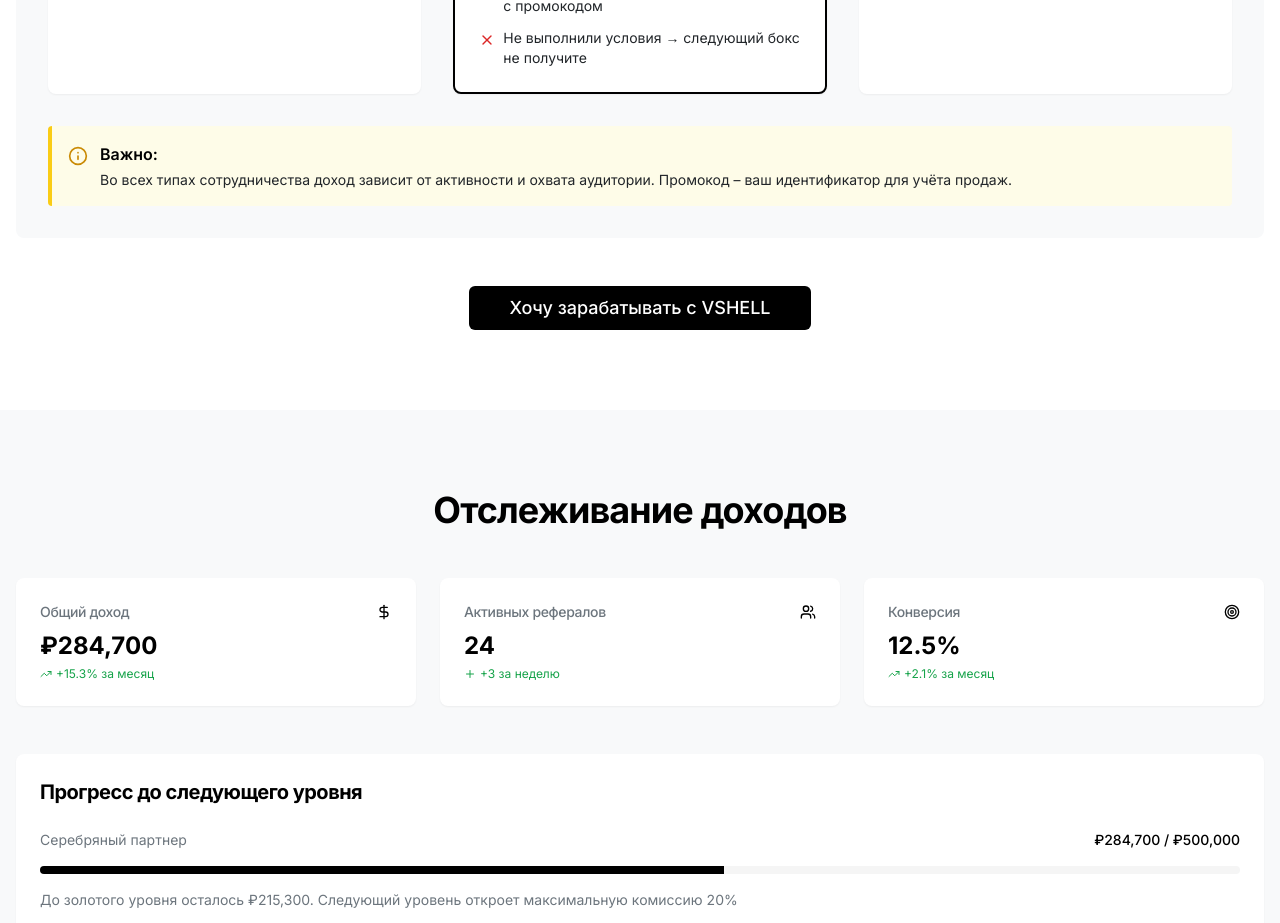
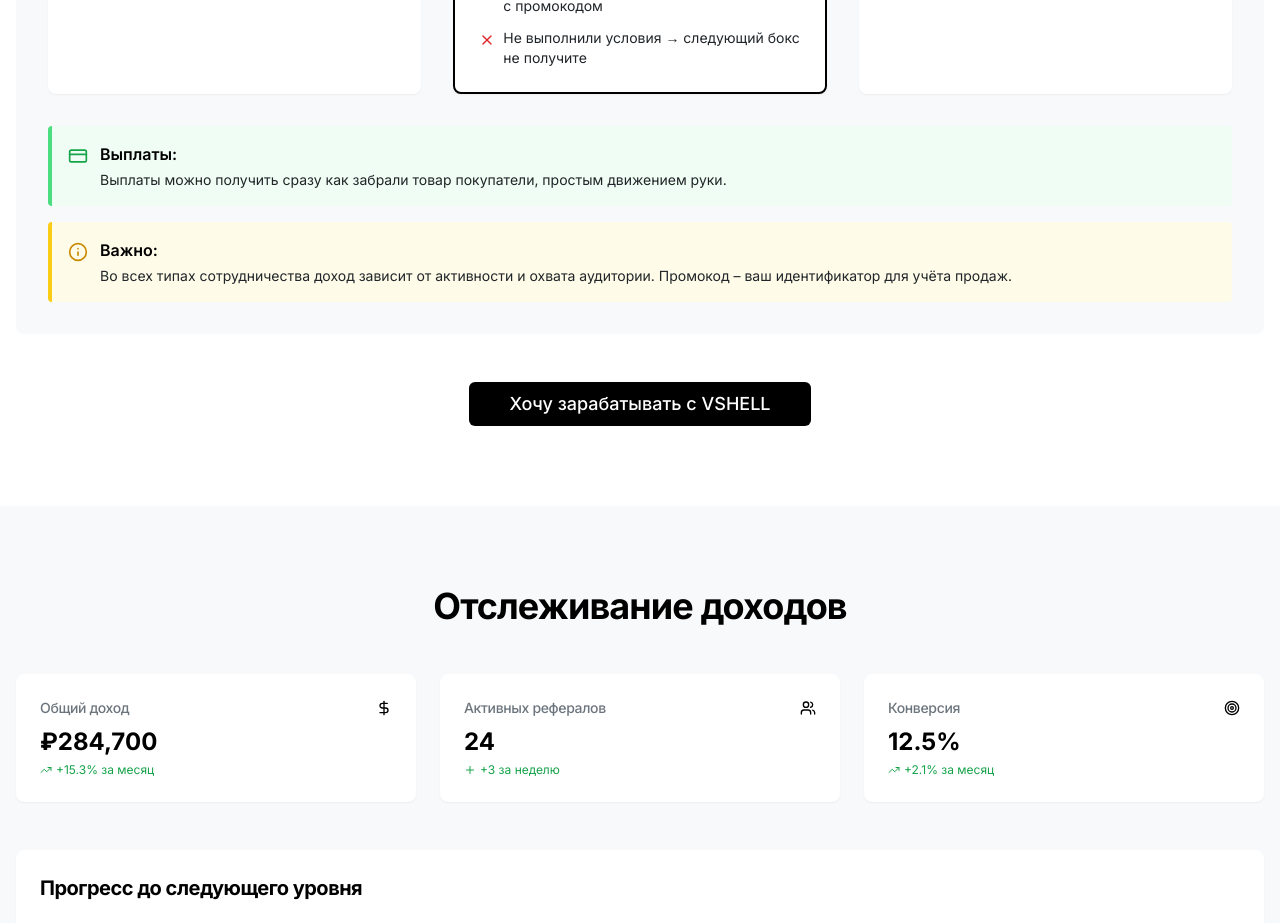
Before and after one commit to pr-poehali-dev/cosmetics-referral-site, a React (Vite) app: page / in a window 1280 px wide. Shown: the part 2160-3083 px from the top of the page. Built offline with nearby package versions, Linux system fonts and the light colour scheme.

Commit message:
Реализация немедленных выплат продавцам

```diff
--- a/src/pages/Index.tsx
+++ b/src/pages/Index.tsx
@@ -223,7 +223,22 @@ const Index = () => {
               </div>
             </div>
 
-            <div className="mt-8 p-4 bg-yellow-50 border-l-4 border-yellow-400 rounded">
+            <div className="mt-8 space-y-4">
+              {/* Выплаты */}
+              <div className="p-4 bg-green-50 border-l-4 border-green-400 rounded">
+                <div className="flex items-start">
+                  <Icon name="CreditCard" size={20} className="text-green-600 mr-3 mt-1 flex-shrink-0" />
+                  <div>
+                    <p className="font-semibold text-black mb-1">Выплаты:</p>
+                    <p className="text-vshell-text text-sm">
+                      Выплаты можно получить сразу как забрали товар покупатели, простым движением руки.
+                    </p>
+                  </div>
+                </div>
+              </div>
+
+              {/* Важно */}
+              <div className="p-4 bg-yellow-50 border-l-4 border-yellow-400 rounded">
                 <div className="flex items-start">
                   <Icon name="Info" size={20} className="text-yellow-600 mr-3 mt-1 flex-shrink-0" />
                   <div>
@@ -232,6 +247,7 @@ const Index = () => {
                       Во всех типах сотрудничества доход зависит от активности и охвата аудитории.
                       Промокод – ваш идентификатор для учёта продаж.
                     </p>
+                  </div>
                 </div>
               </div>
             </div>
```
Lines whose indentation alone changed are shown as unchanged.
